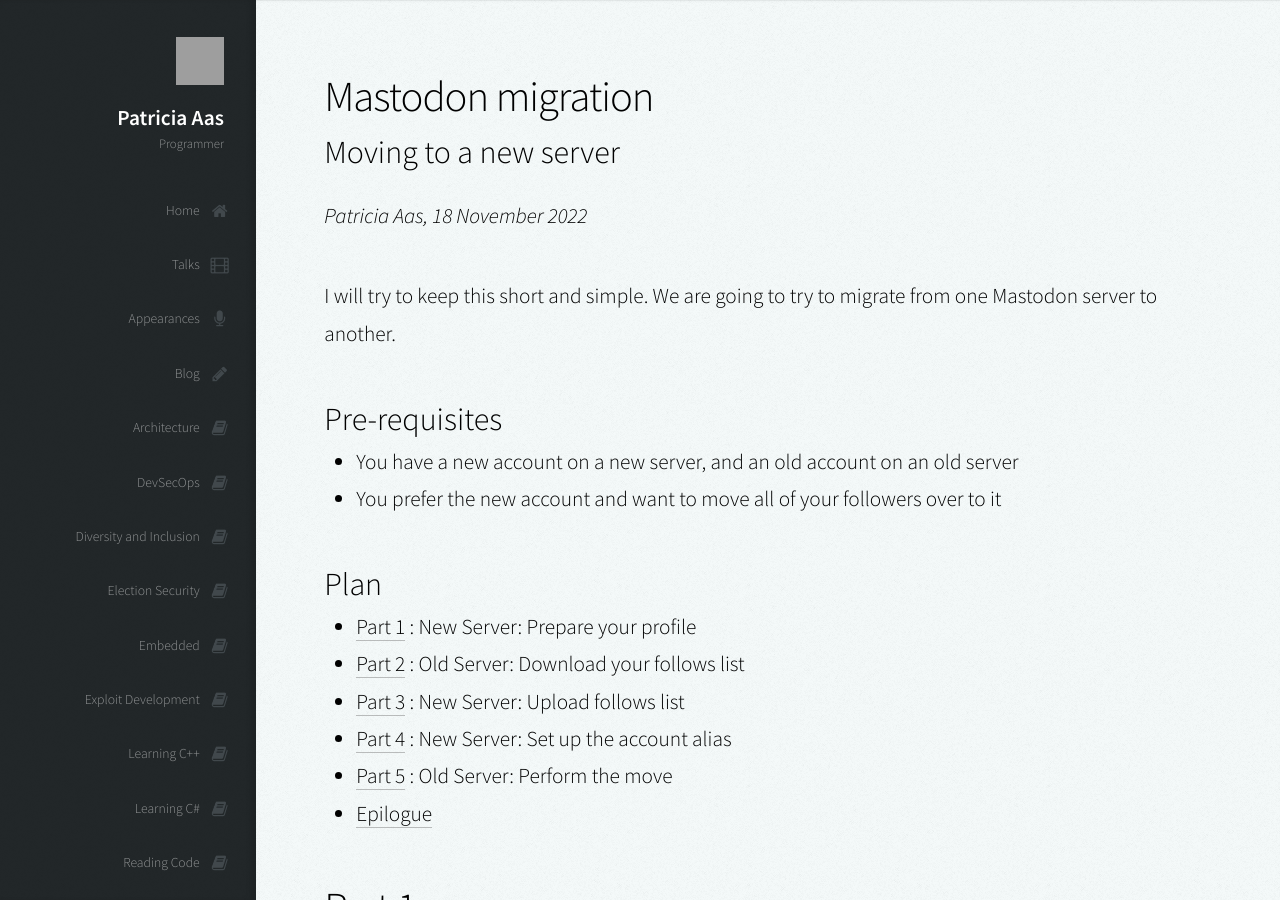
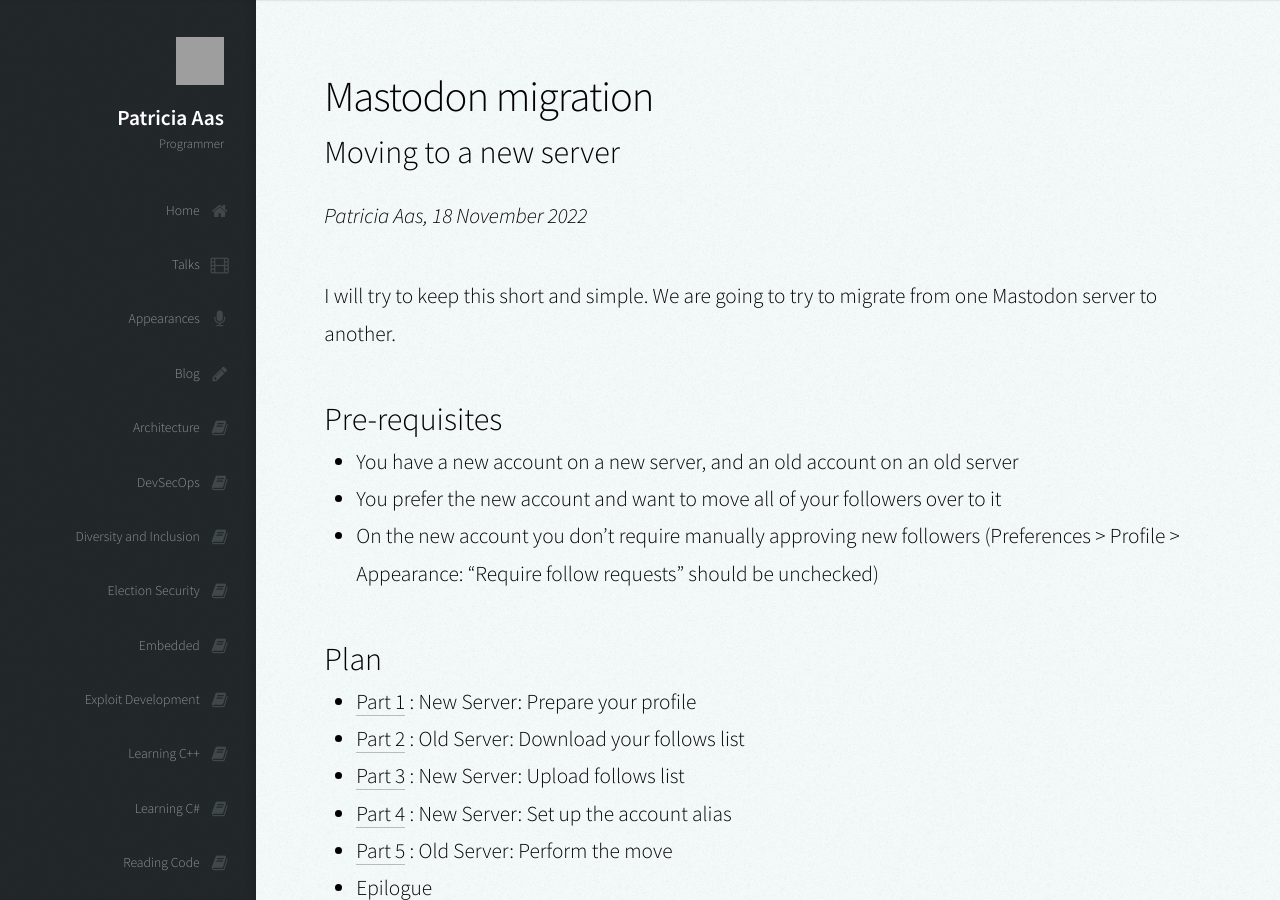
Before and after one commit to patricia-gallardo/patricia-gallardo.github.io, a Jekyll site: the page built from _posts/2022-11-18-mastodon_migration.md, in a window 1280 px wide and 900 px high. Built offline with Jekyll 4.4.1, drawn with Linux system fonts in a browser that asks for light colours; nearby versions of some CDN libraries; grey boxes are pictures that could not be loaded.

Commit message:
Add another note on pre-requisites

```diff
--- a/_posts/2022-11-18-mastodon_migration.md
+++ b/_posts/2022-11-18-mastodon_migration.md
@@ -13,6 +13,8 @@
 
 * You have a new account on a new server, and an old account on an old server
 * You prefer the new account and want to move all of your followers over to it
+* On the new account you don't require manually approving new followers (Preferences > Profile > Appearance: "Require
+  follow requests" should be **unchecked**)
 
 ### Plan
 
```
